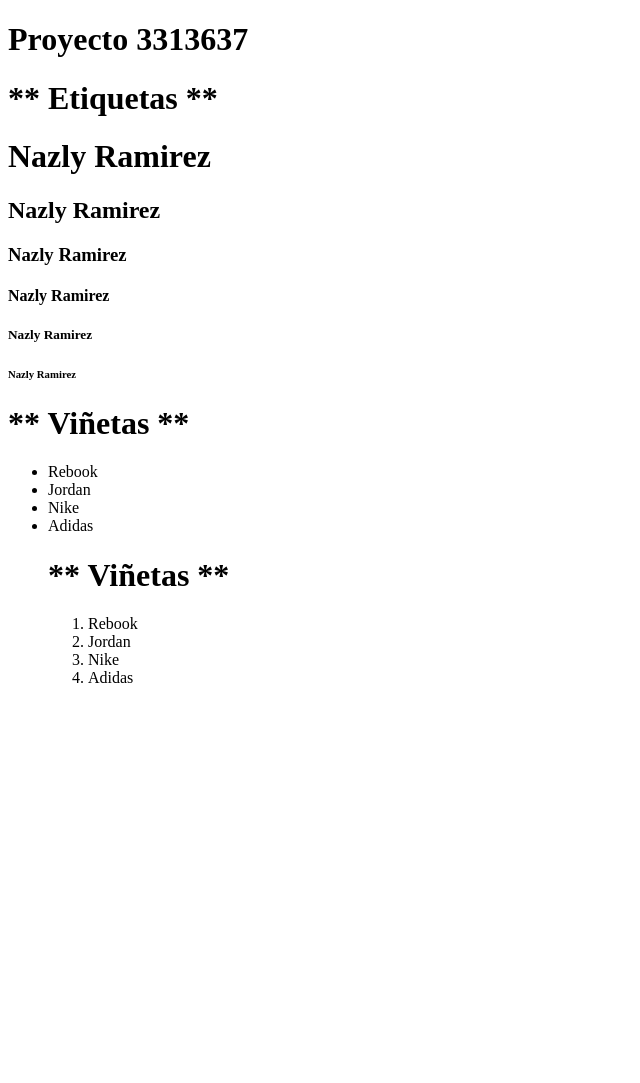
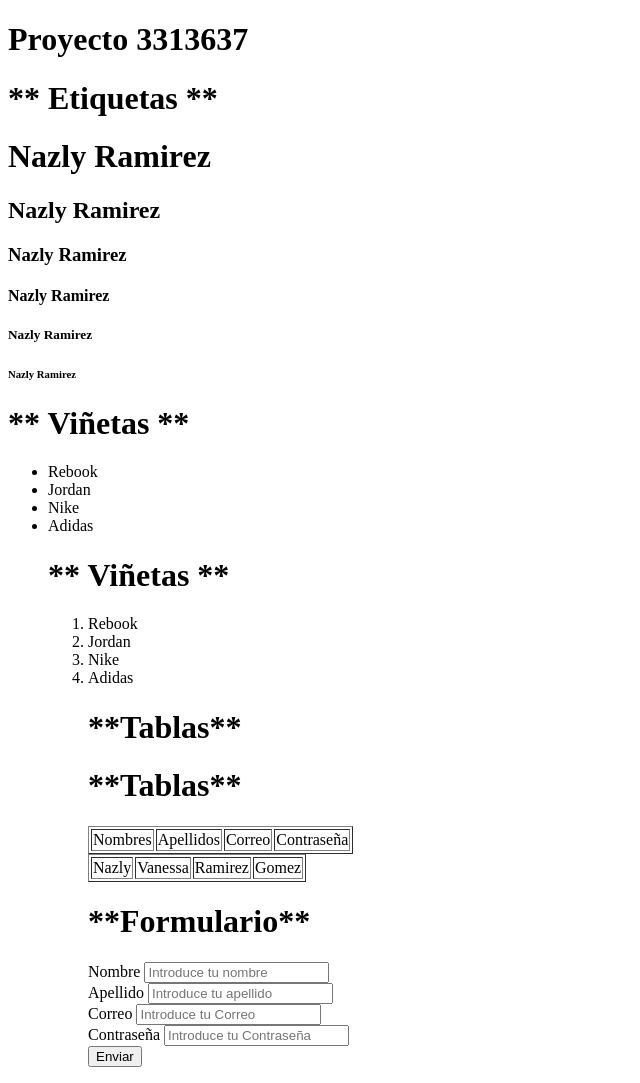
Before and after one commit to nazlyrg/Proyecto3313637, a plain HTML site: page index.html in a window 1280 px wide. Shown: the whole page, without its empty margins (0-640 px from the left). Before the commit the page ends 800 px from the top, so only its background shows below. Drawn offline with Linux system fonts and the light colour scheme.

Commit message:
Actualizacion hasta formulario

```diff
--- a/index.html
+++ b/index.html
@@ -28,5 +28,51 @@
     <li>Nike</li>
     <li>Adidas</li>
 
+     <h1>**Tablas**</h1>
+    <table border="1"
+        <tr>
+            <td>Nombres</td>
+            <td>Apellidos</td>
+            <td>Correo</td>
+            <td>Contraseña</td>
+        </tr>
+
+
+
+
+    <h1>**Tablas**</h1>
+    <table border="1"
+        <tr>
+            <td>Nazly</td>
+            <td>Vanessa</td>
+            <td>Ramirez</td>
+            <td>Gomez</td>
+            <table></table>
+
+
+<h1>**Formulario**</h1>
+<form>
+    <label for="Nombre">Nombre</label>
+    <input type="text" id="Nombre" name="Nombre" placeholder="Introduce tu nombre">
+        <br>
+
+
+    <label for="Apellido">Apellido</label>
+    <input type="text" id="Apellido" name="Apellido" placeholder="Introduce tu apellido">
+    <br>
+
+
+    <label for="Correo">Correo</label>
+    <input type="email" id="Correo" name="Correo" placeholder="Introduce tu Correo">
+    <br>
+
+
+    <label for="Contraseña">Contraseña</label>
+    <input type="password" id="Contraseña" name="Contraseña" placeholder="Introduce tu Contraseña">
+    <br>
+
+
+<input type="submit" value="Enviar"
+
 </body>
 </html>
```
